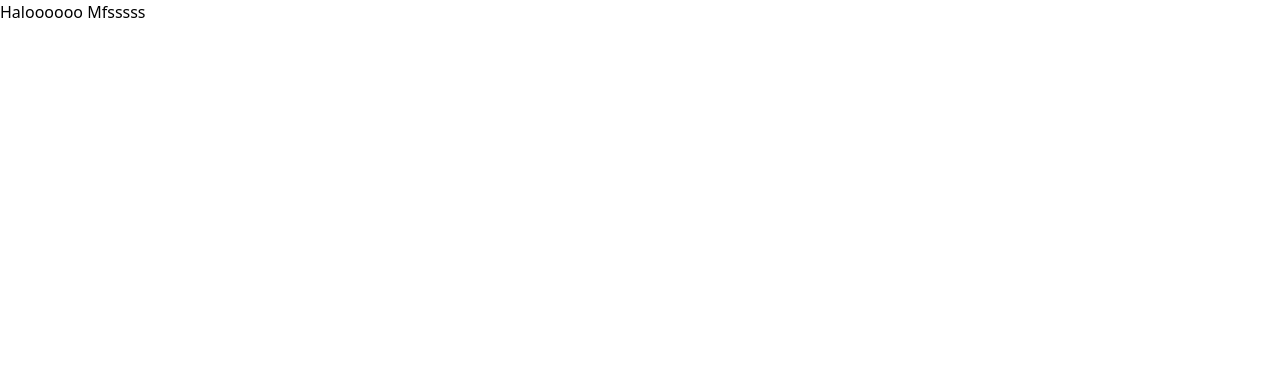
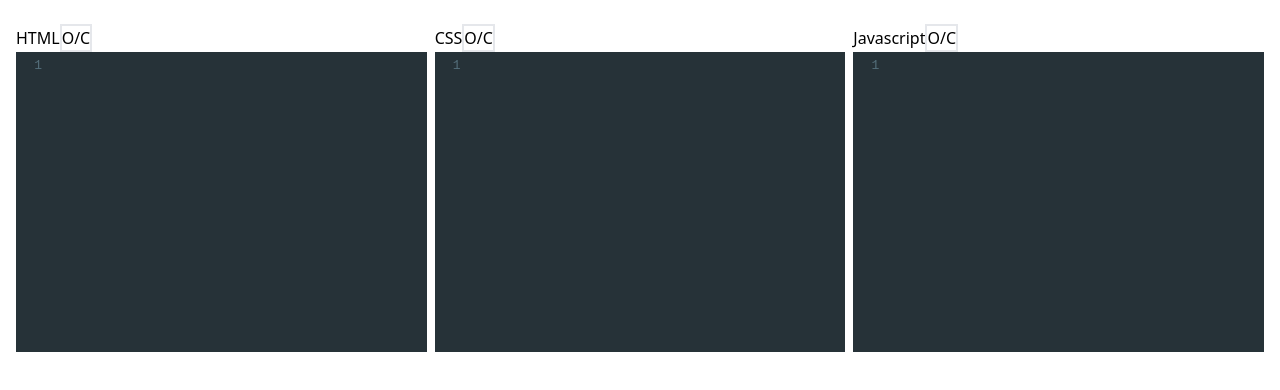
Before and after one commit to FuryACE007/CodeEditor, a React (Create React App) app: page / in a window 1280 px wide. Shown: the top 390 px of the page. Built offline with nearby package versions, Linux system fonts and the light colour scheme.

Commit message:
added controlled editors

```diff
--- a/src/App.js
+++ /dev/null
@@ -1,19 +0,0 @@
-import React from "react";
-import Editor from "./components/Editor";
-
-function App() {
-  return (
-    <div className="App">
-      {/* ----------------------------------------------TOP PANE-------------------------------------------------------------------- */}
-      <div>
-        <Editor />
-      </div>
-      {/* ----------------------------------------------BOTTOM PANE----------------------------------------------------------------- */}
-      <div>
-
-      </div>
-    </div>
-  );
-}
-
-export default App;
--- /dev/null
+++ b/src/components/App.js
@@ -0,0 +1,44 @@
+import React, { useState } from "react";
+import Editor from "./Editor";
+
+function App() {
+  const [html, setHtml] = useState('');
+  const [css, setCss] = useState('');
+  const [js, setJs] = useState('');
+
+  return (
+    <>
+      <div className="pane top-pane grid grid-cols-3 gap-2 px-4 mt-6">
+        <Editor
+          language= "xml"
+          displayName= "HTML"
+          value={html}
+          onChange={setHtml}
+        />
+        <Editor
+          language= "css"
+          displayName= "CSS"
+          value={css}
+          onChange={setCss}
+        />
+        <Editor
+          language= "javascript"
+          displayName= "Javascript"
+          value={js}
+          onChange={setJs}
+        />
+
+      </div>
+      <div className="bottom-pane">
+        <iframe
+          title="output"
+          sandbox="allow-scripts"
+          width="100%"
+          height="100%"
+        />
+      </div>
+    </>
+  );
+}
+
+export default App;
--- a/src/components/Editor.jsx
+++ b/src/components/Editor.jsx
@@ -1,7 +1,43 @@
 import React from "react";
+import "codemirror/lib/codemirror.css";
+import "codemirror/theme/material.css";
+import "codemirror/mode/xml/xml";
+import "codemirror/mode/javascript/javascript";
+import "codemirror/mode/css/css";
+import { Controlled as ControlledEditor } from "react-codemirror2";
 
-const Editor = () => {
-    return <p>Haloooooo Mfsssss</p>
+const Editor = (props) => {
+    const{
+        language,
+        displayName,
+        value,
+        onChange
+    } = props;
+
+    const handleChange=(editor, data, value)=>{
+        onChange(value);
+    };
+
+    return (
+        <div className="editor-container">
+            <div className="editor-title rounded-sm">
+                {displayName}
+                <button className=" border-2 ">O/C</button>
+            </div>
+            <ControlledEditor
+                onBeforeChange={handleChange}
+                value={value}
+                className="code-mirror-wrapper backdrop-blur-sm"
+                options={{
+                    lineWrapping: true,
+                    lint: true,
+                    mode: language,
+                    lineNumbers:true,
+                    theme: 'material'
+                }}
+            />
+        </div>
+    );
 };
 
 export default Editor;
--- a/src/index.js
+++ b/src/index.js
@@ -1,7 +1,7 @@
 import React from 'react';
 import ReactDOM from 'react-dom';
 import './index.css';
-import App from './App';
+import App from './components/App';
 
 ReactDOM.render(
   <React.StrictMode>
```
